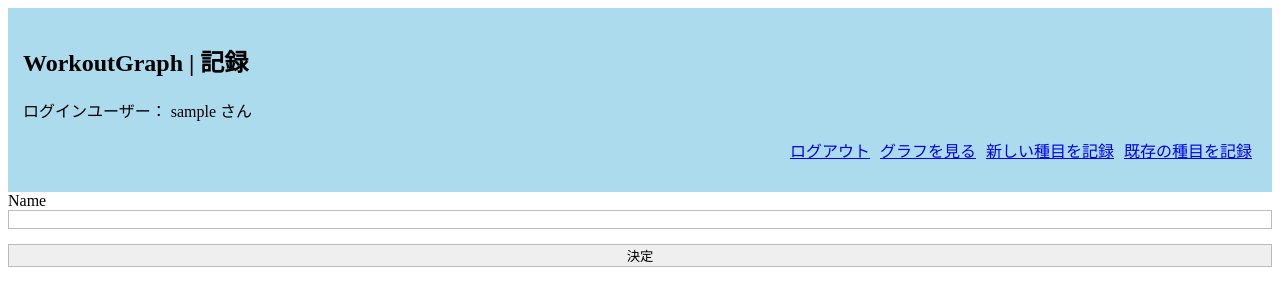
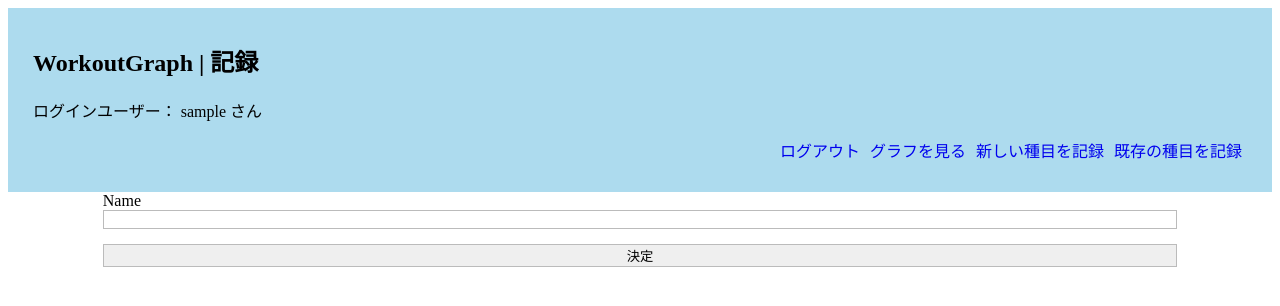
Before and after one commit to Kanji-Ishii/workout-graph, a Rails app: page /exercises/new in a window 1280 px wide. Shown: the top 306 px of the page. Run offline with Rails 7, Linux system fonts and the light colour scheme; a user stored in the database is signed in; style sheets or scripts are compiled from the project's sources.

Commit message:
Add: layout exercise/index

```diff
--- a/app/assets/stylesheets/custom.scss
+++ b/app/assets/stylesheets/custom.scss
@@ -7,14 +7,27 @@ $state-danger-text: #777;
   box-sizing: border-box;
 }
 
-.container {
-  margin: 0 15px;
+/* common items */
+.contents {
+  width: 85%;
+  margin: auto;
+}
+
+.link {
+  text-decoration: none;
+}
+
+.link:hover {
+  color: #ff7043;
 }
 
 /* header */
 header {
   background-color: rgb(173, 219, 238);
   padding-top: 15px;
+  width: 100%;
+  .header_container {
+    padding: 0 25px;
     .navbar {
       display: flex;
       justify-content: flex-end;
@@ -22,6 +35,19 @@ header {
       .navbar_li {
         margin: 0 5px;
       }
+    }
+  }
+}
+
+/* exercise#index */
+.graph-container {
+  margin: 45px 0;
+  .ex_name {
+    font-size: 25px;
+    font-weight: bold;
+  }
+  .ex_option {
+    margin: 0 7px;
   }
 }
 
--- a/app/views/layouts/_header.html.erb
+++ b/app/views/layouts/_header.html.erb
@@ -1,13 +1,13 @@
 <% if user_signed_in? %>
   <header>
-  <div class="container">
+  <div class="header_container">
     <h2>WorkoutGraph | <%= yield(:title) %></h2>
     <p> ログインユーザー： <%= current_user.name %> さん <p>
     <div class="navbar">
-      <%= link_to("ログアウト", destroy_user_session_path, {class: "navbar_li"}) %>
-      <%= link_to("グラフを見る", exercises_path, {class: "navbar_li"}) %>
-      <%= link_to("新しい種目を記録", new_exercise_path, {class: "navbar_li"}) %>
-      <%= link_to("既存の種目を記録", new_record_path,{class: "navbar_li"}) %>
+      <%= link_to("ログアウト", destroy_user_session_path, {class: "link navbar_li"}) %>
+      <%= link_to("グラフを見る", exercises_path, {class: "link navbar_li"}) %>
+      <%= link_to("新しい種目を記録", new_exercise_path, {class: "link navbar_li"}) %>
+      <%= link_to("既存の種目を記録", new_record_path,{class: "link navbar_li"}) %>
     </div>
   </div>
 </header>
--- a/app/views/layouts/application.html.erb
+++ b/app/views/layouts/application.html.erb
@@ -11,6 +11,8 @@
 
   <body>
     <%= render 'layouts/header' %>
-    <%= yield %>
+    <div class="contents">
+      <%= yield %>
+    </div>
   </body>
 </html>
```
Also changed, not shown: app/views/exercises/index.html.erb (+8 -9 lines), 1 other file. Lines whose indentation alone changed are shown as unchanged.
